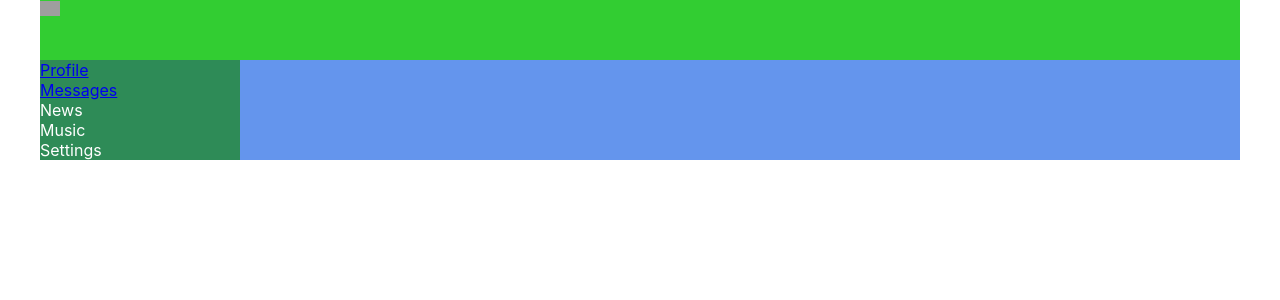
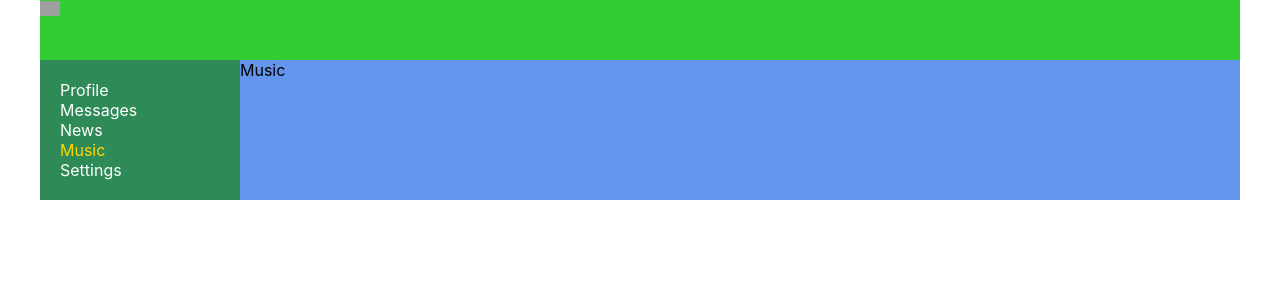
Before and after one commit to Vladnel671/samurai-way-main, a React (Create React App) app: page /music in a window 1280 px wide. Shown: the top 300 px of the page. Built offline with nearby package versions, Linux system fonts and the light colour scheme; grey boxes are pictures that could not be loaded.

Commit message:
Added components and nav links for route

```diff
--- a/src/App.tsx
+++ b/src/App.tsx
@@ -5,7 +5,9 @@
 import Profile from "./components/Profile/Profile";
 import Dialogs from "./components/Dialogs/Dialogs";
 import {BrowserRouter, Route} from "react-router-dom";
-
+import News from "./components/News/News"
+import Music from "./components/Music/Music"
+import Settings from "./components/Settings/Settings"
 const App = () => {
     return (
         <BrowserRouter>
@@ -15,6 +17,9 @@
                 <div className='app-wrapper-content'>
                     <Route path="/dialogs" component={Dialogs}/>
                     <Route path="/profile" component={Profile}/>
+                    <Route path="/news" component={News}/>
+                    <Route path="/music" component={Music}/>
+                    <Route path="/settings" component={Settings}/>
                 </div>
             </div>
         </BrowserRouter>
--- /dev/null
+++ b/src/components/Music/Music.tsx
@@ -0,0 +1,11 @@
+import React from 'react';
+import s from "./Music.module.css"
+const Music = () => {
+    return (
+        <div>
+            Music
+        </div>
+    );
+};
+
+export default Music;
--- a/src/components/Navbar/Navbar.module.css
+++ b/src/components/Navbar/Navbar.module.css
@@ -1,7 +1,12 @@
 .nav {
     grid-area: n;
     background-color: seagreen;
+    padding: 20px;
 }
-.item {
+.item a{
     color: white;
+    text-decoration: none;
 }
+.item a.active{
+    color: gold;
+}
--- a/src/components/Navbar/Navbar.tsx
+++ b/src/components/Navbar/Navbar.tsx
@@ -1,22 +1,24 @@
 import React from "react";
 import s from './Navbar.module.css'
+import {NavLink} from "react-router-dom";
+
 const Navbar = () => {
     return (
         <nav className={s.nav}>
             <div className={s.item}>
-                <a href='/profile'>Profile</a>
+                <NavLink to='/profile' activeClassName={s.active}>Profile</NavLink>
             </div>
             <div className={s.item}>
-                <a href="/dialogs">Messages</a>
+                <NavLink to='/dialogs' activeClassName={s.active}>Messages</NavLink>
             </div>
             <div className={s.item}>
-                <a>News</a>
+                <NavLink to='/news' activeClassName={s.active}>News</NavLink>
             </div>
             <div className={s.item}>
-                <a>Music</a>
+                <NavLink to='music' activeClassName={s.active}>Music</NavLink>
             </div>
             <div className={s.item}>
-                <a>Settings</a>
+                <NavLink to='settings' activeClassName={s.active}>Settings</NavLink>
             </div>
         </nav>
     )
--- /dev/null
+++ b/src/components/News/News.tsx
@@ -0,0 +1,11 @@
+import React from 'react';
+import s from './News.module.css'
+const News = () => {
+    return (
+        <div>
+            News
+        </div>
+    );
+};
+
+export default News;
--- /dev/null
+++ b/src/components/Settings/Settings.tsx
@@ -0,0 +1,12 @@
+import React from 'react';
+import s from './Settings.module.css'
+
+const Settings = () => {
+    return (
+        <div>
+            Settings
+        </div>
+    );
+};
+
+export default Settings;
```
Also changed, not shown: src/components/Music/Music.module.css (added), src/components/News/News.module.css (added), src/components/Settings/Settings.module.css (added).
